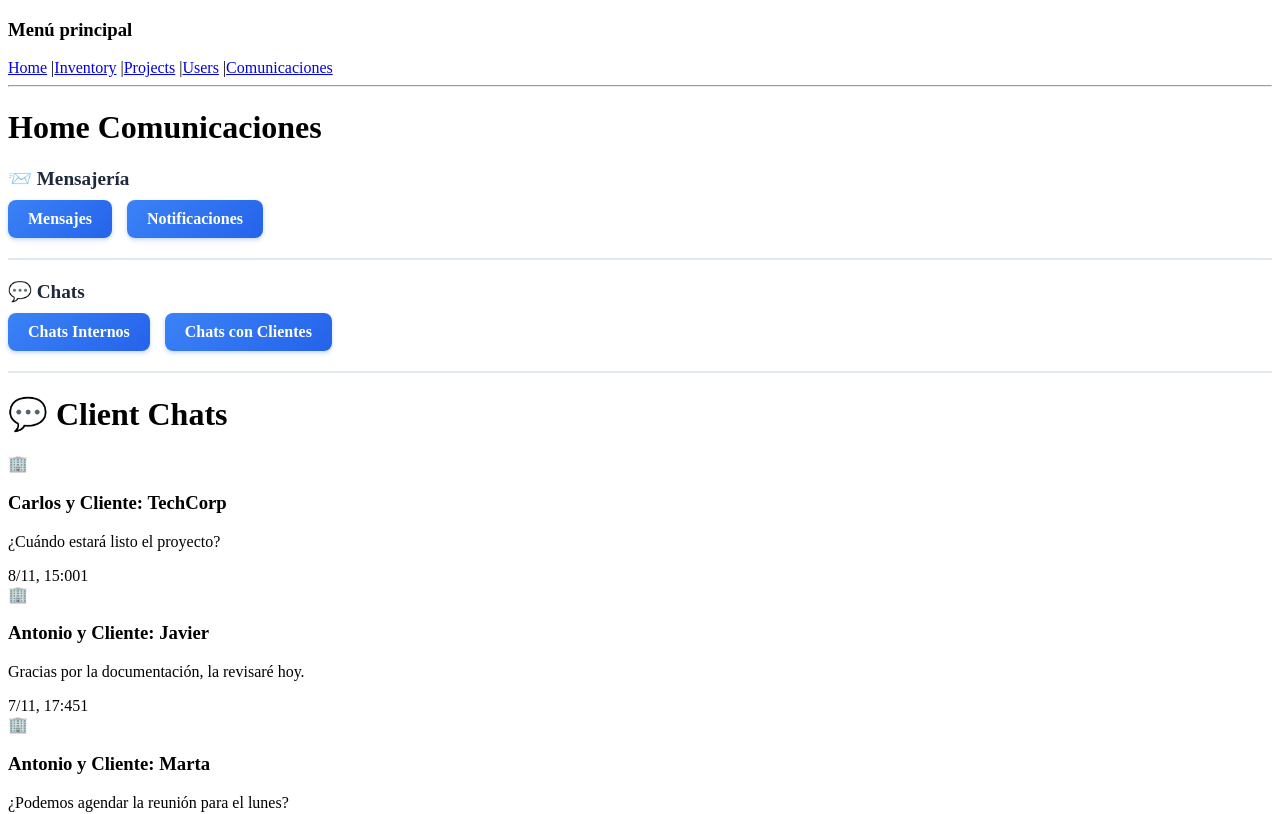
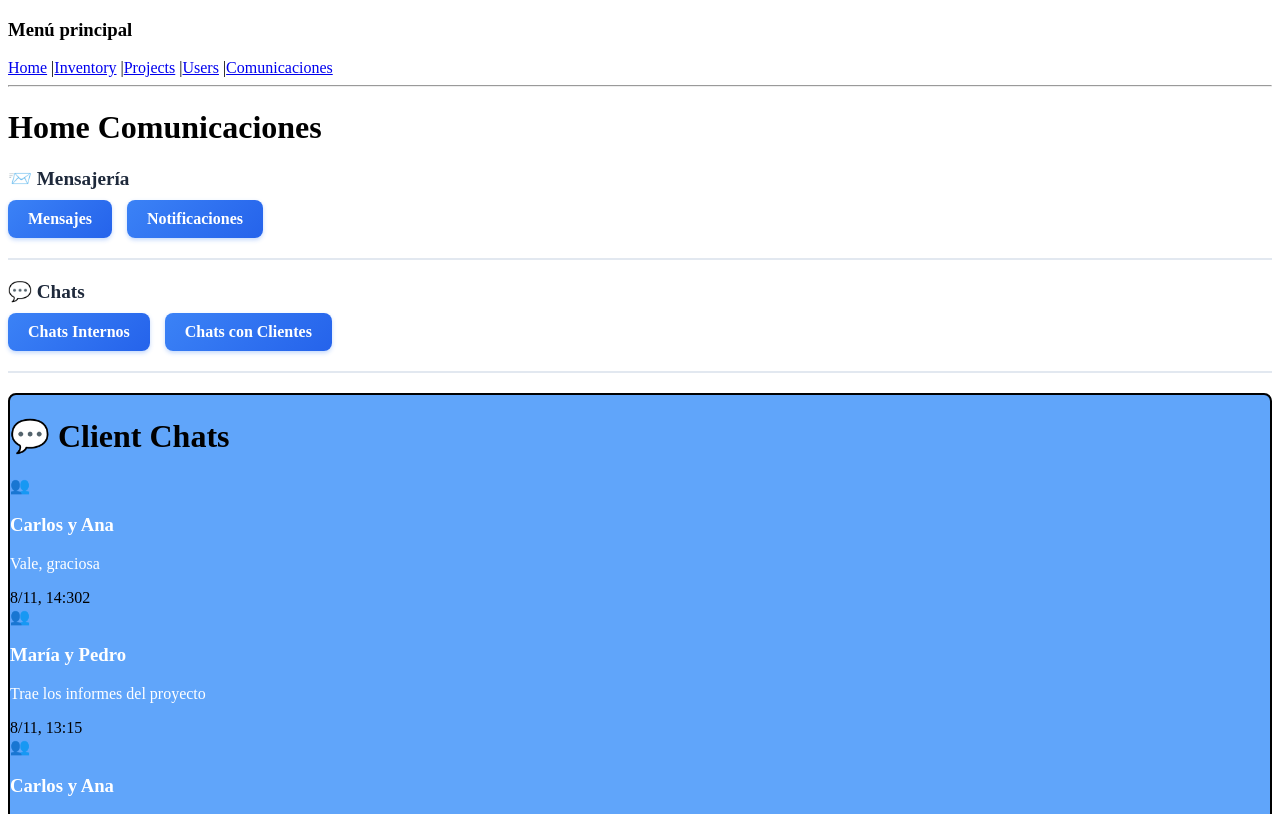
Before and after one commit to ouielba90/webdev-final-project-roms, a React (Vite) app: page /communications/client-chats in a window 1280 px wide. Shown: the top 814 px of the page. Built offline with nearby package versions, Linux system fonts and the light colour scheme.

Commit message:
cambios sugeridos por mauelda

```diff
--- a/data/communications/chatMessages.js
+++ b/data/communications/chatMessages.js
@@ -7,18 +7,16 @@ export const chatMessages = {
   1: [
     {
       id: 1,
-      chatId: 1,
       from: "Carlos",
-      to: "Ana",
+
       text: "Hola Ana, ¿revisaste el firewall de TechNova?",
       date: "2025-11-08T10:00:00",
       read: true,
     },
     {
       id: 2,
-      chatId: 1,
       from: "Ana",
-      to: "Carlos",
+
       text: "Sí, ya está configurado. ¿Necesitas algo más?",
       date: "2025-11-08T10:05:00",
       read: false,
--- /dev/null
+++ b/data/communications/chats.js
@@ -0,0 +1,101 @@
+//1. Pasar todos los datos de clientChats a este fichero con esta estructura
+export const allChats = [
+  {
+    chatId: 2,
+    participants: ["Carlos", "Ana"],
+    messages: [
+      { id: 1, from: "Carlos", text: "¿Revisaste el firewall?" },
+      { id: 2, from: "Ana", text: "Si, pesado" },
+      { id: 3, from: "Carlos", text: "Vale, graciosa" },
+    ],
+    lastMessageDate: "2025-11-08T14:30:00",
+    unreadCount: 2,
+    type: "internal",
+  },
+  {
+    chatId: 6,
+    participants: ["María", "Pedro"],
+    messages: [
+      { id: 1, from: "Pedro", text: "¿A qué hora es la reunión de mañana?" },
+      { id: 2, from: "María", text: "La reunión es a las 10" },
+      { id: 3, from: "Pedro", text: "Perfecto, ahí estaré" },
+      { id: 4, from: "María", text: "Trae los informes del proyecto" },
+    ],
+    lastMessageDate: "2025-11-08T13:15:00",
+    unreadCount: 0,
+    type: "internal",
+  },
+  {
+    chatId: 7,
+    participants: ["Carlos", "Ana"],
+    messages: [
+      { id: 1, from: "Ana", text: "Oye, necesito que revises algo" },
+      { id: 2, from: "Carlos", text: "¿Revisaste el firewall?" },
+      { id: 3, from: "Ana", text: "Todavía no, ahora lo hago" },
+      { id: 4, from: "Carlos", text: "Es urgente, por favor" },
+    ],
+    lastMessageDate: "2025-11-08T14:30:00",
+    unreadCount: 2,
+    type: "internal",
+  },
+  {
+    chatId: 8,
+    participants: ["Manuel", "Lucía"],
+    messages: [
+      { id: 1, from: "Lucía", text: "¿Cómo va el tema del proxy?" },
+      { id: 2, from: "Manuel", text: "Ya está configurado el proxy." },
+      { id: 3, from: "Lucía", text: "Genial, ¿funcionan todas las conexiones?" },
+      { id: 4, from: "Manuel", text: "Sí, todo operativo. Lo he probado esta mañana" },
+      { id: 5, from: "Lucía", text: "Excelente trabajo, gracias" },
+    ],
+    lastMessageDate: "2025-11-08T09:15:00",
+    unreadCount: 0,
+    type: "internal",
+  },
+
+  {
+  chatId: 1,
+  participants: ["Carlos", "Cliente: TechCorp"],
+  messages: [
+    { id: 1, from: "Carlos", text: "Hola, ¿cómo va todo?" },
+    { id: 2, from: "Cliente: TechCorp", text: "Bien, gracias. ¿Cuándo estará listo el proyecto?" }
+  ],
+  lastMessageDate: "2025-11-08T15:00:00",
+  unreadCount: 1,
+  type: "client"
+},
+{
+  chatId: 3,
+  participants: ["Antonio", "Cliente: Javier"],
+  messages: [
+    { id: 1, from: "Antonio", text: "Te envío la documentación." },
+    { id: 2, from: "Cliente: Javier", text: "Gracias por la documentación, la revisaré hoy." }
+  ],
+  lastMessageDate: "2025-11-07T17:45:00",
+  unreadCount: 1,
+  type: "client"
+},
+{
+  chatId: 4,
+  participants: ["Antonio", "Cliente: Marta"],
+  messages: [
+    { id: 1, from: "Antonio", text: "¿Cuándo prefieres la reunión?" },
+    { id: 2, from: "Cliente: Marta", text: "¿Podemos agendar la reunión para el lunes?" }
+  ],
+  lastMessageDate: "2025-11-06T11:20:00",
+  unreadCount: 3,
+  type: "client"
+},
+{
+  chatId: 5,
+  participants: ["Antonio", "Cliente: Sergio"],
+  messages: [
+    { id: 1, from: "Antonio", text: "He configurado el acceso remoto." },
+    { id: 2, from: "Cliente: Sergio", text: "El acceso remoto ya está funcionando." }
+  ],
+  lastMessageDate: "2025-11-05T08:50:00",
+  unreadCount: 0,
+  type: "client"
+}
+
+];
--- a/data/communications/clientChats.js
+++ /dev/null
@@ -1,37 +0,0 @@
-
- // chat con clientes
-export const clientChats = [
-
-  {
-    chatId: 1,
-    participants: ["Carlos", "Cliente: TechCorp"], // Trabajador y cliente
-    lastMessage: "¿Cuándo estará listo el proyecto?",
-    lastMessageDate: "2025-11-08T15:00:00",
-    unreadCount: 1,
-    type: "client",
-  },
-  {
-    chatId: 3,
-    participants: ["Antonio", "Cliente: Javier"], // Chat con cliente
-    lastMessage: "Gracias por la documentación, la revisaré hoy.",
-    lastMessageDate: "2025-11-07T17:45:00",
-    unreadCount: 1,
-    type: "client"
-  },
-  {
-    chatId: 4,
-    participants: ["Antonio", "Cliente: Marta"], // Chat con cliente
-    lastMessage: "¿Podemos agendar la reunión para el lunes?",
-    lastMessageDate: "2025-11-06T11:20:00",
-    unreadCount: 3,
-    type: "client"
-  },
-  {
-    chatId: 5,
-    participants: ["Antonio", "Cliente: Sergio"], // Chat con cliente
-    lastMessage: "El acceso remoto ya está funcionando.",
-    lastMessageDate: "2025-11-05T08:50:00",
-    unreadCount: 0,
-    type: "client"
-  }
-];
--- a/data/communications/internalChats.js
+++ /dev/null
@@ -1,36 +0,0 @@
-//chat interno entre usuarios
-export const internalChats = [
-
-  {
-    chatId: 2,
-    participants: ["Carlos", "Ana"], // Dos trabajadores
-    lastMessage: "¿Revisaste el firewall?",
-    lastMessageDate: "2025-11-08T14:30:00",
-    unreadCount: 2, // Mensajes sin leer
-    type: "internal",
-  },
-  {
-    chatId: 6,
-    participants: ["María", "Pedro"],
-    lastMessage: "La reunión es a las 10",
-    lastMessageDate: "2025-11-08T13:15:00",
-    unreadCount: 0,
-    type: "internal",
-  },
-  {
-    chatId: 7,
-    participants: ["Carlos", "Ana"], // Dos trabajadores
-    lastMessage: "¿Revisaste el firewall?",
-    lastMessageDate: "2025-11-08T14:30:00",
-    unreadCount: 2, // Mensajes sin leer
-    type: "internal",
-  },
-  {
-    chatId: 8,
-    participants: ["Manuel", "Lucía"], // Dos trabajadores
-    lastMessage: "Ya está configurado el proxy.",
-    lastMessageDate: "2025-11-08T09:15:00",
-    unreadCount: 0,
-    type: "internal",
-  },
-];
--- a/src/components/communications/ChatListItem.jsx
+++ b/src/components/communications/ChatListItem.jsx
@@ -1,8 +1,9 @@
-
+import { useNavigate } from "react-router-dom";
 
 
 // Formatear fecha del último mensaje
-function ChatListItem({ chat, onClick }) {
+function ChatListItem({ chat }) {
+    const navigate = useNavigate();  //para navegar a otra pagina
 
     //new Date(chat.lastMenssageDate) Convierte el valor chat.lastMenssageDate, string, en un objeto Date de JavaScript.(manipula fechas)
     //.toLocaleString('es-ES', {...}) formato local de España
@@ -27,7 +28,7 @@ function ChatListItem({ chat, onClick }) {
     return (
         <div
             className = {`chat-list-item ${chat.unreadCount > 0 ? 'unread' :''}`}
-            onClick = { onClick } >{/*abre el chat*/ }
+            onClick = {() => navigate(`/communications/chat/${chat.chatId}`) } >{/*abre el chat*/ }
 
                 <div className = "chat-avatar"> {/*avatar o icono*/ }
                 { chat.type === 'internal' ? '👥' : '🏢' }
@@ -35,7 +36,7 @@ function ChatListItem({ chat, onClick }) {
 
                 <div className="chat-info">
                  <h3 className="chat-participants">{otherParticipant}</h3>
-                 <p className="chat-last-message">{chat.lastMessage}</p>
+                 <p className="chat-last-message">{chat.messages[chat.messages.length -1 ].text}</p>
                 </div>
 
                 <div className="chat-meta">
--- a/src/index.css
+++ b/src/index.css
@@ -30,7 +30,6 @@
   margin: 0;
 }
 
-
 /*====================
 2.COMPONENTE MESSAGECARD
 diseño tipo terminal, hover para interactividad
@@ -38,11 +37,15 @@ diseño tipo terminal, hover para interactividad
 
 .message-card {
   border: 1px solid #334155;
-  border-left: 4px solid #3b82f6;/*borde grueso izquierdo */
+  border-left: 4px solid #3b82f6; /*borde grueso izquierdo */
   border-radius: 8px;
   padding: 20px;
   margin: 16px 0;
-  background: linear-gradient(135deg, #0f172a 0%, #1e293b 100%);/*profundidadad sombra*/
+  background: linear-gradient(
+    135deg,
+    #0f172a 0%,
+    #1e293b 100%
+  ); /*profundidadad sombra*/
   color: #e2e8f0;
   box-shadow: 0 2px 8px rgba(0, 0, 0, 0.3);
   transition: all 0.3s ease; /*transicion hover*/
@@ -59,12 +62,11 @@ diseño tipo terminal, hover para interactividad
 
 /*mensaje de alerta*/
 .message-card.alert {
-  border-left-color: #ef4444;/*rojo para aleras*/
-  background: linear-gradient(135deg, #7f1d1d 0%, #991b1b 100%); ;
+  border-left-color: #ef4444; /*rojo para aleras*/
+  background: linear-gradient(135deg, #7f1d1d 0%, #991b1b 100%);
 }
 .message-card.alert:hover {
   box-shadow: 0 6px 16px rgba(2398, 68, 68, 0.5); /*sombra roja*/
-
 }
 
 /*=================================
@@ -101,10 +103,9 @@ diseño tipo terminal, hover para interactividad
   font-size: 1em;
   line-height: 1.5; /*mejora visibilidad*/
   padding: 12px;
-  background-color: rgba(15, 23, 42, 0.5);/*fondo semitransparente*/
+  background-color: rgba(15, 23, 42, 0.5); /*fondo semitransparente*/
   border-radius: 6px;
   border-left: 3px solid #475569; /*borde izquierdo decorativo*/
-
 }
 
 /*Fecha*/
@@ -113,10 +114,11 @@ diseño tipo terminal, hover para interactividad
   color: #64748b;
   text-align: right;
   margin-top: 10px;
-  font-style: italic;/*cursiva*/
+  font-style: italic; /*cursiva*/
 }
 
-.message-date::before { /*icono  antes de la propiedad*/
+.message-date::before {
+  /*icono  antes de la propiedad*/
   content: "⏱ ";
 }
 
@@ -136,9 +138,13 @@ diseño tipo terminal, hover para interactividad
 /*Boton Eliminar Mensaje y Notificacion*/
 .message-card button,
 .notification-card button {
-  background: linear-gradient(135deg, #dc2626 0%, #991b1b 100%);/*degradado rojo*/
+  background: linear-gradient(
+    135deg,
+    #dc2626 0%,
+    #991b1b 100%
+  ); /*degradado rojo*/
   color: white;
-  border:none;
+  border: none;
   padding: 8px 16px;
   border-radius: 6px;
   cursor: pointer; /*manita al pasar el mouse*/
@@ -157,8 +163,6 @@ diseño tipo terminal, hover para interactividad
   box-shadow: 0 2px 4px rgba(0, 0, 0, 0.2); /*sombra original*/
 }
 
-
-
 /*====================================
 3. NOTIFICATIONCARD
 Diferenciacion visual entre normal y alerta
@@ -176,23 +180,31 @@ Diferenciacion visual entre normal y alerta
 }
 
 .notification-card:hover {
-  transform: translateY(-3px);/*se eleva hacia arriba*/
-  box-shadow: 0 6px 12px rgba(59, 130, 246, 0.5);/*sombra*/
+  transform: translateY(-3px); /*se eleva hacia arriba*/
+  box-shadow: 0 6px 12px rgba(59, 130, 246, 0.5); /*sombra*/
 }
 
 .notification-card.alert {
-  background-color: linear-gradient(135deg, #fef2f2 0%, #fee2e2 100%); /* Degradado rojo claro */;
+  background-color: linear-gradient(
+    135deg,
+    #fef2f2 0%,
+    #fee2e2 100%
+  ); /* Degradado rojo claro */
   border-color: #ff4d4d;
-  border-left: 5px solid #dc2626/* Borde izquierdo más grueso y rojo oscuro */
+  border-left: 5px solid #dc2626; /* Borde izquierdo más grueso y rojo oscuro */
 }
 
 .notification-card.normal {
-  background: linear-gradient(135deg,#eff6ff 0%, #dbeafe 100%);/*degradado azul*/
+  background: linear-gradient(
+    135deg,
+    #eff6ff 0%,
+    #dbeafe 100%
+  ); /*degradado azul*/
   border-color: #3b82f6;
-
 }
 
-.notification-from { /* Elementos internos de la notificación */
+.notification-from {
+  /* Elementos internos de la notificación */
   font-weight: 700;
   color: #1e40af; /* Azul oscuro */
   font-size: 0.95em;
@@ -211,7 +223,12 @@ Diferenciacion visual entre normal y alerta
   line-height: 1.5;
   margin: 12px 0;
   padding: 10px;
-  background-color: rgba(255, 255, 255, 0.6); /* Fondo blanco semi-transparente */
+  background-color: rgba(
+    255,
+    255,
+    255,
+    0.6
+  ); /* Fondo blanco semi-transparente */
   border-radius: 6px;
 }
 
@@ -271,3 +288,34 @@ Diferenciacion visual entre normal y alerta
   border-top: 2px solid #e2e8f0;
   margin: 20px 0;
 }
+
+/*=======================
+Chats internos y clientes
+=======================*/
+
+.container-chats {
+  background-color: #60a5fa;
+  display: block;
+  border: 2px solid;
+  border-radius: 8px;
+}
+
+.chat-list-item {
+  cursor: pointer;
+}
+.chat-avatar {
+color:#2563eb
+}
+
+.chat-info {
+color:white;
+}
+
+.chat-meta {
+color: black;
+
+}
+.chat-list:hover {
+  transform: translateY(-3px); /*se eleva hacia arriba*/
+  box-shadow: 0 6px 12px rgba(59, 130, 246, 0.5); /*sombra*/
+}
--- a/src/pages/communications/ChatViewPage.jsx
+++ b/src/pages/communications/ChatViewPage.jsx
@@ -1,35 +1,35 @@
 import { useState, useEffect } from "react";
 import { useParams } from "react-router-dom"; //para obtener el chat de la URL
-import { chatMessages } from '../../../data/communications/chatMessages';
+import { allChats } from '../../../data/communications/chats';
 import ChatMessage from "../../components/communications/ChatMessage";
 
 
 //funcion principal
-function ChatViewPage()  {
+function ChatViewPage() {
   const { chatId } = useParams(); //obtine el Id del chat de la URL
   const [messages, setMessages] = useState([]);
+  const [participants, setParticipants] = useState([])
   const [newMessageText, setNewMessageText] = useState('');
   const currentUser = "Carlos"; //simulamos que es el usuario actual
 
   //carga los mensajes del chat
   useEffect(() => {
-        const messagesForChat = chatMessages[chatId] || [];
-        setMessages(messagesForChat);
+    const chat = allChats.find(chat => chat.chatId == chatId) || [];
+    setParticipants(chat.participants)
+    setMessages(chat.messages);
   }, [chatId]);
 
   //funcion para enviar un nuevo mensaje
   const handleSendMessage = () => {
     if (newMessageText.trim() === '') return; //no enviar vacio
 
+    const user = participants.find(user => user !== messages[messages.length - 1].from)
+
     //crea nuevo mensaje
     const newMessage = {
-            id: messages.length +1,
-            chatId: parseInt(chatId),
-            from: currentUser,
-            to: "Otro usuario",  //aqui se obtiene el destinatario real
+      id: messages.length + 1,
+      from: user,
       text: newMessageText,
-            date: new Date().toISOString(),
-            read: false
     };
 
     //agragar al estado
@@ -37,7 +37,7 @@ function ChatViewPage()  {
     setNewMessageText(''); //limpia input
   };
 
-    return(
+  return (
     <div className="chat-view-container">
       {/* Área de mensajes */}
       <div className="chat-messages-area">
--- a/src/pages/communications/ClientChatsPage.jsx
+++ b/src/pages/communications/ClientChatsPage.jsx
@@ -1,25 +1,15 @@
 import { useState } from "react";
-import { clientChats } from '../../../data/communications/clientChats.js';
+import { allChats } from '../../../data/communications/chats.js';
 import ChatListItem from '../../components/communications/ChatListItem.jsx';
-import  { useNavigate } from 'react-router-dom';
-
 
 function ClientChatsPage() {
 
-    const [chats, setChats] = useState(clientChats);
-    const navigate = useNavigate();  //para navegar a otra pagina
+  const [chats, setChats] = useState(allChats);
 
-    //funcion para abri un chat especifico
-    const handleOpenChat = (chatId) => {
-        //navega a la pagina del chat
-        navigate(`/communications/chat/${chatId}`);
-    };
-
-    return(
+  return (
 
     <div className="container-chats">
       <h1>💬 Client Chats</h1>
-
       <div className="chat-list">
         {chats.length === 0 ? (
           <p>No hay chats disponibles</p>
@@ -28,14 +18,14 @@ function ClientChatsPage() {
             <ChatListItem
               key={chat.chatId}
               chat={chat}
-              onClick={() => handleOpenChat(chat.chatId)}
+
             />
           ))
         )}
       </div>
     </div>
 
-    )
+  )
 }
 
 
--- a/src/pages/communications/InternalChatsPage.jsx
+++ b/src/pages/communications/InternalChatsPage.jsx
@@ -1,19 +1,21 @@
 
-import { useState } from 'react';
-import { internalChats } from '../../../data/communications/internalChats.js';
+import { useEffect, useState } from 'react';
+import { allChats } from '../../../data/communications/chats.js';
 import ChatListItem from '../../components/communications/ChatListItem';
-import { useNavigate } from 'react-router-dom';
 
+//Funcion principal
 function InternalChatPage() {
+    const [chats, setChats] = useState(allChats);
 
-    const [chats, setChats] = useState(internalChats);
-    const navigate = useNavigate(); //para navegar a otras paginas
+    //2. Filtramos los chats con la propiedad type:internal
+    //2.1. Usamos filter y useEffect
 
-    //Función para abrir un chat específico y Navega a la página del chat
-    const handleOpenChat = (chatId) => {
-        //navega a la pagina del chat
-        navigate(`/comunications/chat/${chatId}`);
-    };
+    useEffect(() => {
+        //chat de tipo interno y con al menos un mensaje sin leer
+        const chat = allChats.filter(chat => chat.type === "internal" && chat.unreadCount > 0)
+            setChats(chat);
+        }, []);
+
 
     return (
         <div className='container-chats'>
@@ -26,7 +28,6 @@ function InternalChatPage() {
                         <ChatListItem
                             key={chat.chatId}
                             chat={chat}
-                            onClick={() => handleOpenChat(chat.chatId)}
                         />
                     ))
                 )}
```
Also changed, not shown: src/components/communications/ChatMessage.jsx (+2 -5 lines). Lines whose indentation alone changed are shown as unchanged.
